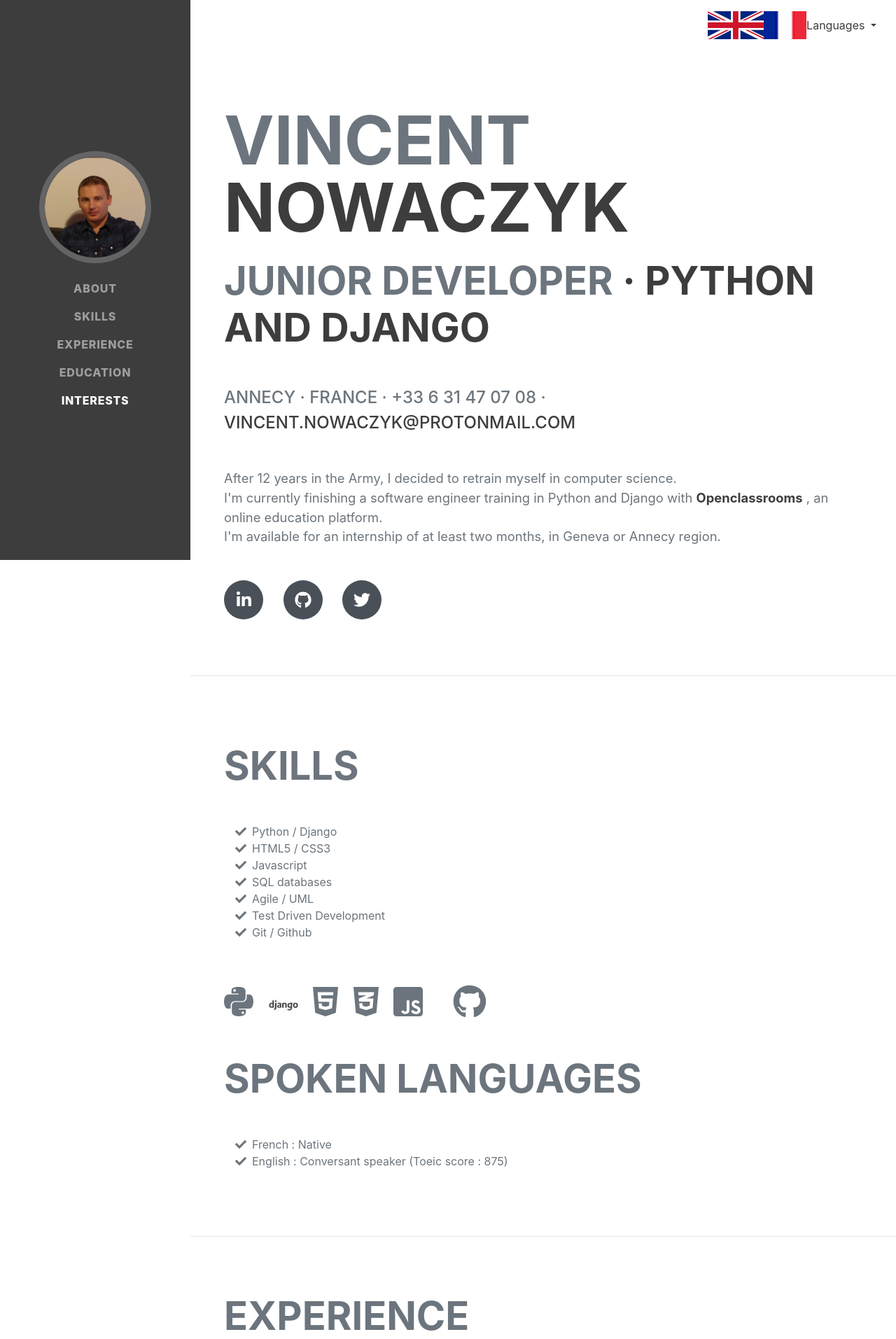
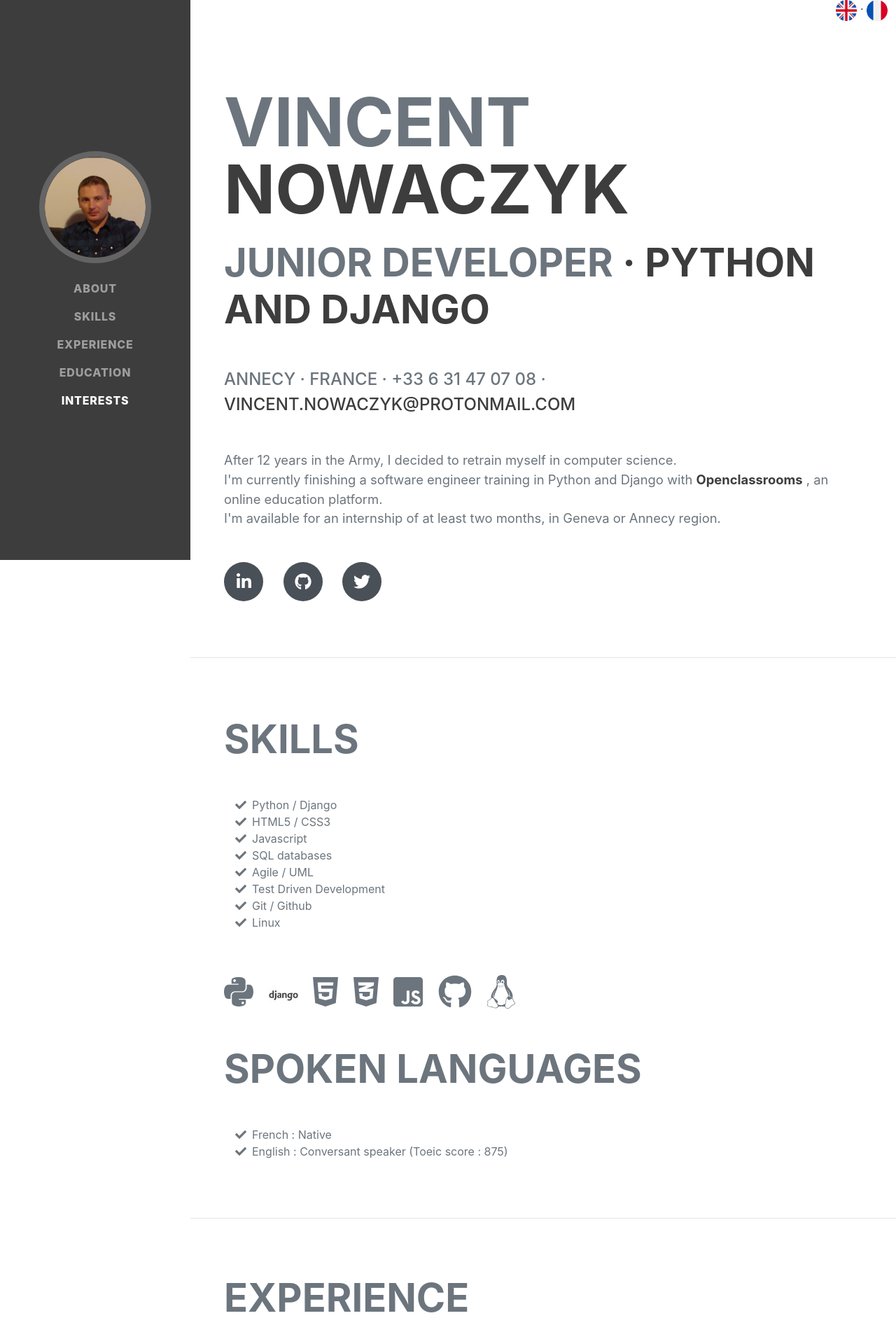
Before and after one commit to Vincent74230/resume, a Django app: page / in a window 1280 px wide. Shown: the top 1913 px of the page at 70% size. Run offline with Django 3.2, Linux system fonts and the light colour scheme; some libraries are stand-ins or nearby versions; some web fonts are replaced.

Commit message:
MODIFIED : Clickable flags, added 'linux' in my skills

```diff
--- a/vincentResume/templates/vincentResume/index.html
+++ b/vincentResume/templates/vincentResume/index.html
@@ -34,25 +34,17 @@
                 </ul>
             </div>
         </nav>
-    <nav class="navbar navbar-expand-lg navbar-light py-3" id="mainNav">
-        <div class="container">
-            <div class="collapse navbar-collapse" id="navbarResponsive">
-                <ul class="navbar-nav ml-auto my-2 my-lg-0">
-                    <li class="nav-item"><img src="{% static 'vincentResume/assets/img/uk.png'%}"/></li>
-                    <li class="nav-item"><img src="{% static 'vincentResume/assets/img/fr.png' %}"/></li>
-                </ul>
-                <ul class="nav navbar-nav navbar-right">
-                    <li class="dropdown">
-                      <a href="#" class="dropdown-toggle" data-toggle="dropdown" role="button" aria-expanded="false">Languages <span class="caret"></span></a>
-                      <ul class="dropdown-menu" role="menu">
-                        <li><a href="/">English</a></li>
-                        <li><a href="/fr">Français</a></li>
-                      </ul>
-                    </li>
+    <div class="container">
+        <div class="row">
+            <div class="col">
+                <ul class = "text-inline text-right">
+                    <a href="/"><img src="{% static 'vincentResume/assets/img/uk.png'%}"/></a>
+                    <span class="text-primary"> · </li>
+                    <a href="/fr"><img src="{% static 'vincentResume/assets/img/fr.png'%}"/></a>
                 </ul>
             </div>
         </div>
-    </nav>
+    </div>
         <!-- Page Content-->
         <div class="container-fluid p-0">
             <!-- About-->
@@ -116,6 +108,10 @@
                             <span class="fa-li"><i class="fas fa-check"></i></span>
                             Git / Github
                         </li>
+                        <li>
+                            <span class="fa-li"><i class="fas fa-check"></i></span>
+                            Linux
+                        </li>
                     </ul>
                     <div class="subheading mb-3"><br/></div>
                     <ul class="list-inline dev-icons">
@@ -124,8 +120,8 @@
                         <li class="list-inline-item"><i class="fab fa-html5"></i></li>
                         <li class="list-inline-item"><i class="fab fa-css3-alt"></i></li>
                         <li class="list-inline-item"><i class="fab fa-js-square"></i></li>
-                        <li class="list-inline-item"><i class="nf nf-dev-mysql"></i></li>
                         <li class="list-inline-item"><i class="fab fa-github"></i></li>
+                        <li class="list-inline-item"><i class="fab fa-linux"></i></li>
                     </ul>
                     <br/>
                     <h2 class="mb-5">Spoken languages</h2>
```
Also changed, not shown: vincentResume/templates/vincentResume/cv.html (+13 -16 lines), vincentResume/static/vincentResume/assets/img/fr.png, vincentResume/static/vincentResume/assets/img/uk.png.
